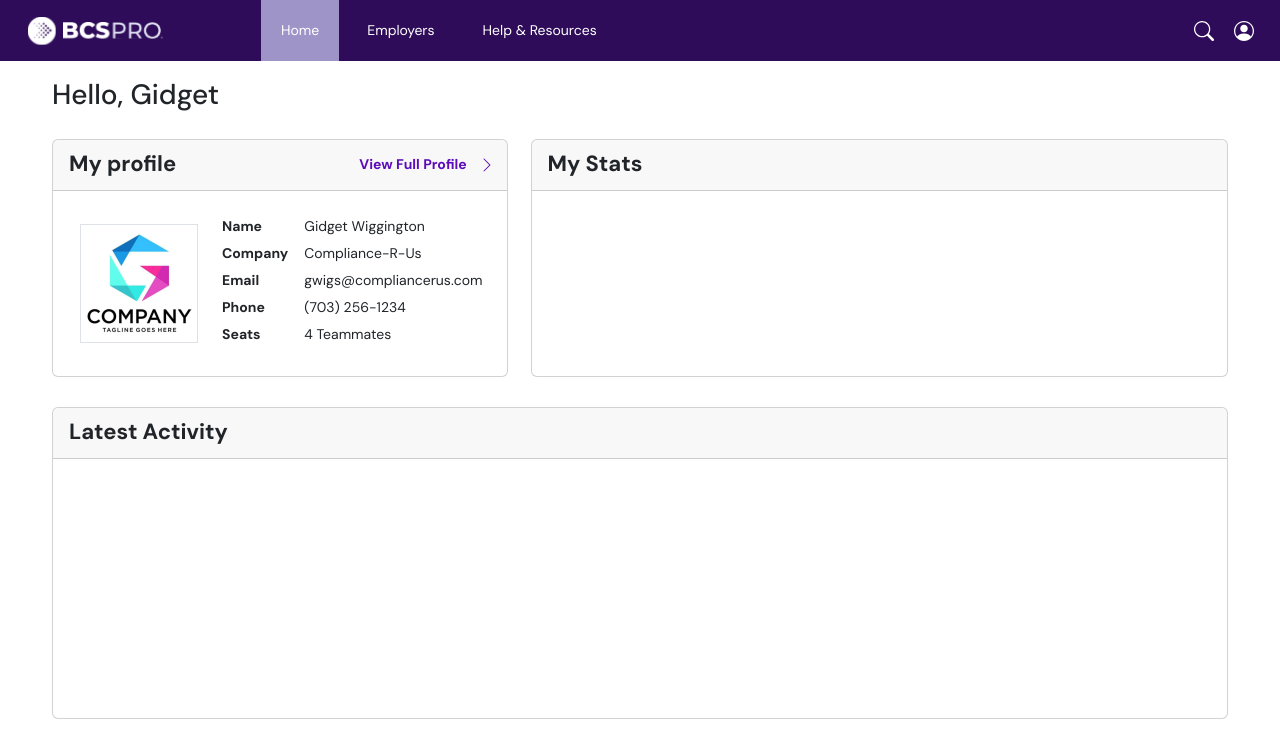
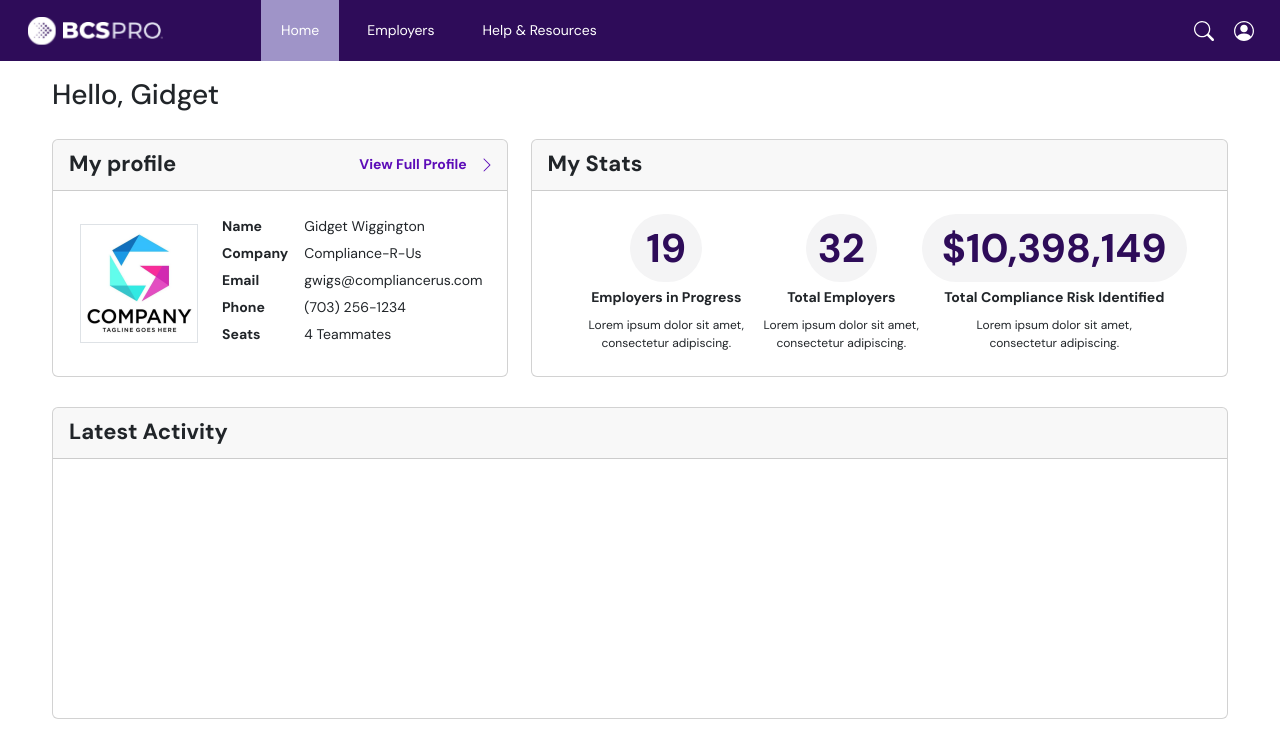
Before and after one commit to camiloalvarezm/bcspro-test, a Vue app: page / in a window 1280 px wide. Shown: the top 747 px of the page. Built offline with nearby package versions, Linux system fonts and the light colour scheme.

Commit message:
Add my stats

```diff
--- a/src/components/Dashboard.vue
+++ b/src/components/Dashboard.vue
@@ -41,7 +41,31 @@
         <h5 class="card-header d-flex align-items-center title m-0">
           My Stats
         </h5>
-        <div class="card-body"></div>
+        <div
+          class="card-body p-0 d-flex align-items-center justify-content-center"
+        >
+          <div style="width: 175px" class="d-flex flex-column align-items-center justify-content-center">
+            <span class="number rounded-pill" style="padding: 4px 16px"
+              >19</span
+            >
+            <p class="title text-center">Employers in Progress</p>
+            <p class="text-center">Lorem ipsum dolor sit amet, consectetur adipiscing.</p>
+          </div>
+          <div style="width: 175px" class="d-flex flex-column align-items-center justify-content-center">
+            <span class="number rounded-pill" style="padding: 4px 12px"
+              >32</span
+            >
+            <p class="title text-center">Total Employers</p>
+            <p class="text-center">Lorem ipsum dolor sit amet, consectetur adipiscing.</p>
+          </div>
+          <div style="width: 251px" class="d-flex flex-column align-items-center justify-content-center">
+            <span class="number rounded-pill" style="padding: 4px 20px"
+              >$10,398,149</span
+            >
+            <p class="title text-center">Total Compliance Risk Identified</p>
+            <p class="text-center" style="width: 175px;">Lorem ipsum dolor sit amet, consectetur adipiscing.</p>
+          </div>
+        </div>
       </div>
     </div>
 
@@ -109,14 +133,14 @@ span.label {
     }
 
     p {
-        margin: 0 0 6px 0;
-        font-weight: $font-weight-title;
-        font-size: 14px;
+      margin: 0 0 6px 0;
+      font-weight: $font-weight-title;
+      font-size: 14px;
     }
 
     span {
-        font-size: 14px;
-        margin: 0 0 6px 0;
+      font-size: 14px;
+      margin: 0 0 6px 0;
     }
   }
 }
@@ -124,6 +148,27 @@ span.label {
 .my-stats {
   width: 698px;
   margin-left: 23px;
+
+  .card-body {
+    .number {
+      color: $custom-bg-dark-color;
+      font-size: 40px;
+      font-weight: $font-weight-title;
+      background-color: $custom-text-color-gray;
+    }
+
+    p.title {
+      font-size: 14px;
+      font-weight: $font-weight-title;
+      margin: 5px 0 8px 0;
+    }
+
+    p {
+      font-size: 12px;
+      font-weight: 400;
+      margin-bottom: 0;
+    }
+  }
 }
 
 .latest-activity {
--- a/src/styles/_variables.scss
+++ b/src/styles/_variables.scss
@@ -5,6 +5,7 @@ $custom-bg-light-color: #f7f1fd;
 $custom-bg-medium-color: #9f94c8;
 $custom-text-color-black: #212529;
 $custom-text-color-purple: #5c0cb8;
+$custom-text-color-gray: #f4f4f5;
 
 //font size and weight
 
```
